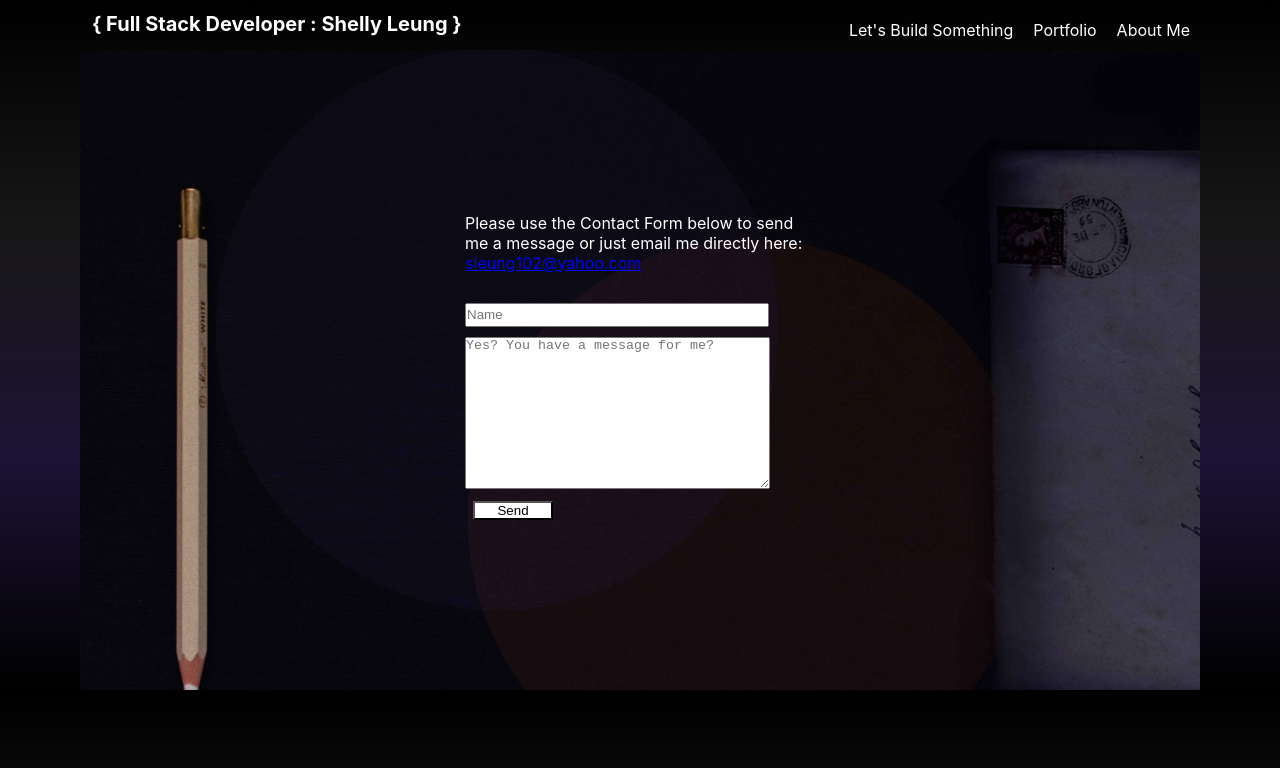
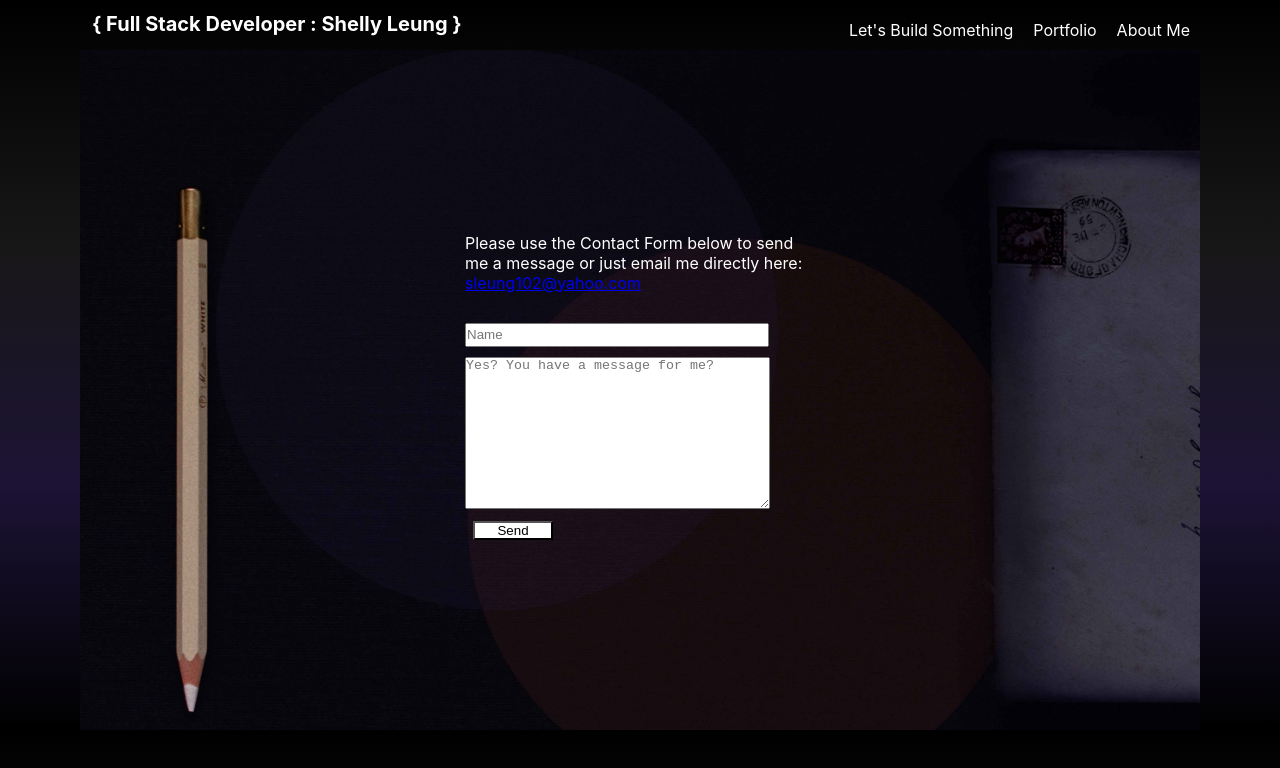
Before and after one commit to pondaholic/grid-practice, a React (Create React App) app: page /contact in a window 1280 px wide. Shown: the top 768 px of the page. Built offline with nearby package versions, Linux system fonts and the light colour scheme.

Commit message:
body length adj

```diff
--- a/src/App.css
+++ b/src/App.css
@@ -43,7 +43,7 @@ h1 a {
 	grid-template-areas: 'paragraph .';
 	background-image: url('./homepage.jpg');
 	background-size: cover;
-	height: 80vh;
+	height: 85vh;
 }
 
 .footer {
--- a/src/about.css
+++ b/src/about.css
@@ -3,7 +3,7 @@
 	background-size: cover;
 	color: white;
 	display: grid;
-	height: 80vh;
+	height: 85vh;
 	grid-template-rows: 10vh 1fr;
 	grid-template-columns: 75% 1fr;
 	grid-template-areas:
--- a/src/contact.css
+++ b/src/contact.css
@@ -2,7 +2,7 @@
 	background-image: url('./contact-me.jpg');
 	background-size: cover;
 	color: white;
-	height: 80vh;
+	height: 85vh;
 	display: flex;
 	flex-direction: column;
 	justify-content: center;
--- a/src/social.css
+++ b/src/social.css
@@ -8,7 +8,6 @@
 .social-links p {
 	margin: auto;
 	text-align: center;
-	/* width: 100px; */
 }
 
 .social-links ul {
```
